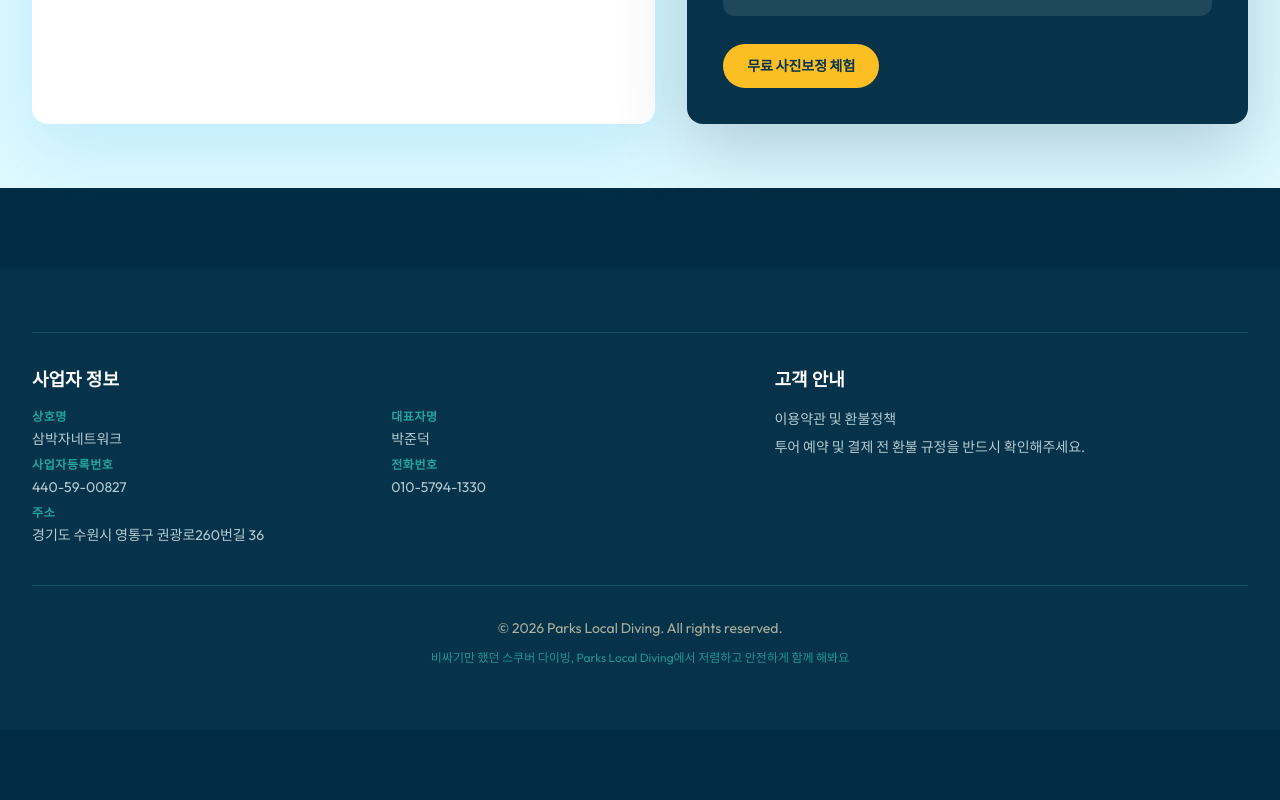
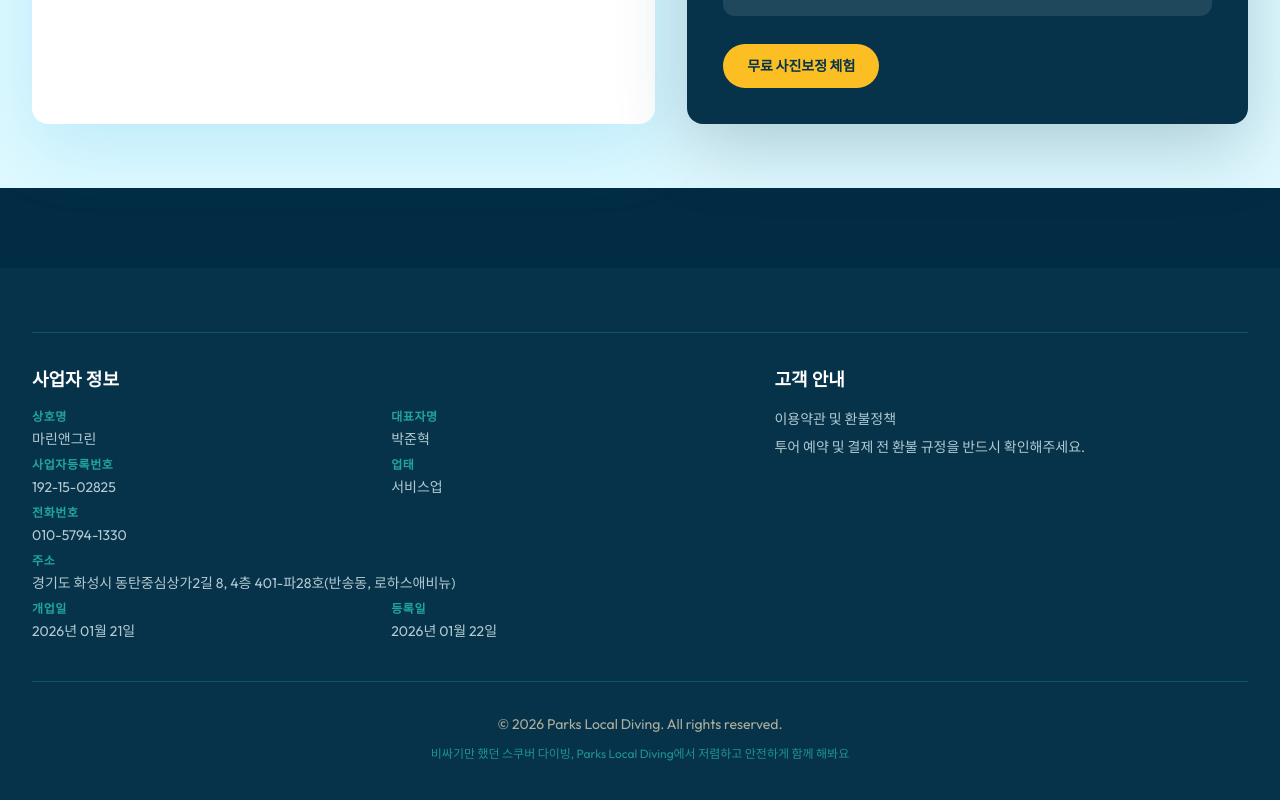
Before and after one commit to junggyukimmpsol/DivingPlatform, a React (Vite) app: page / in a window 1280 px wide. Shown: the part 2910-3710 px from the top of the page. Before the commit the page ends 3640 px from the top, so only its background shows below. Built offline with nearby package versions, Linux system fonts and the light colour scheme; no server answers; a web font is replaced by a local one.

Commit message:
Update business information

```diff
--- a/src/components/Footer.tsx
+++ b/src/components/Footer.tsx
@@ -13,15 +13,19 @@ const Footer = () => {
             <dl className="grid gap-2 text-cyan-50/75 sm:grid-cols-2">
               <div>
                 <dt className="text-xs font-bold uppercase tracking-wider text-ocean-teal/70">상호명</dt>
-                <dd className="mt-1">삼박자네트워크</dd>
+                <dd className="mt-1">마린앤그린</dd>
               </div>
               <div>
                 <dt className="text-xs font-bold uppercase tracking-wider text-ocean-teal/70">대표자명</dt>
-                <dd className="mt-1">박준덕</dd>
+                <dd className="mt-1">박준혁</dd>
               </div>
               <div>
                 <dt className="text-xs font-bold uppercase tracking-wider text-ocean-teal/70">사업자등록번호</dt>
-                <dd className="mt-1">440-59-00827</dd>
+                <dd className="mt-1">192-15-02825</dd>
+              </div>
+              <div>
+                <dt className="text-xs font-bold uppercase tracking-wider text-ocean-teal/70">업태</dt>
+                <dd className="mt-1">서비스업</dd>
               </div>
               <div>
                 <dt className="text-xs font-bold uppercase tracking-wider text-ocean-teal/70">전화번호</dt>
@@ -33,7 +37,15 @@ const Footer = () => {
               </div>
               <div className="sm:col-span-2">
                 <dt className="text-xs font-bold uppercase tracking-wider text-ocean-teal/70">주소</dt>
-                <dd className="mt-1">경기도 수원시 영통구 권광로260번길 36</dd>
+                <dd className="mt-1">경기도 화성시 동탄중심상가2길 8, 4층 401-파28호(반송동, 로하스애비뉴)</dd>
+              </div>
+              <div>
+                <dt className="text-xs font-bold uppercase tracking-wider text-ocean-teal/70">개업일</dt>
+                <dd className="mt-1">2026년 01월 21일</dd>
+              </div>
+              <div>
+                <dt className="text-xs font-bold uppercase tracking-wider text-ocean-teal/70">등록일</dt>
+                <dd className="mt-1">2026년 01월 22일</dd>
               </div>
             </dl>
           </div>
--- a/src/pages/TermsPage.tsx
+++ b/src/pages/TermsPage.tsx
@@ -20,15 +20,19 @@ const TermsPage: React.FC = () => {
             <dl className="mt-5 grid gap-4 text-sm text-slate-300 sm:grid-cols-2">
               <div>
                 <dt className="font-bold text-slate-500">상호명</dt>
-                <dd className="mt-1">삼박자네트워크</dd>
+                <dd className="mt-1">마린앤그린</dd>
               </div>
               <div>
                 <dt className="font-bold text-slate-500">대표자명</dt>
-                <dd className="mt-1">박준덕</dd>
+                <dd className="mt-1">박준혁</dd>
               </div>
               <div>
                 <dt className="font-bold text-slate-500">사업자등록번호</dt>
-                <dd className="mt-1">440-59-00827</dd>
+                <dd className="mt-1">192-15-02825</dd>
+              </div>
+              <div>
+                <dt className="font-bold text-slate-500">업태</dt>
+                <dd className="mt-1">서비스업</dd>
               </div>
               <div>
                 <dt className="font-bold text-slate-500">전화번호</dt>
@@ -40,7 +44,15 @@ const TermsPage: React.FC = () => {
               </div>
               <div className="sm:col-span-2">
                 <dt className="font-bold text-slate-500">주소</dt>
-                <dd className="mt-1">경기도 수원시 영통구 권광로260번길 36</dd>
+                <dd className="mt-1">경기도 화성시 동탄중심상가2길 8, 4층 401-파28호(반송동, 로하스애비뉴)</dd>
+              </div>
+              <div>
+                <dt className="font-bold text-slate-500">개업일</dt>
+                <dd className="mt-1">2026년 01월 21일</dd>
+              </div>
+              <div>
+                <dt className="font-bold text-slate-500">등록일</dt>
+                <dd className="mt-1">2026년 01월 22일</dd>
               </div>
             </dl>
           </section>
@@ -49,7 +61,7 @@ const TermsPage: React.FC = () => {
             <h2 className="font-display text-2xl font-bold text-white">이용약관</h2>
             <div className="mt-5 space-y-4 text-sm leading-7 text-slate-300">
               <p>
-                본 약관은 삼박자네트워크가 운영하는 Parks Local Diving 웹사이트에서 제공하는
+                본 약관은 마린앤그린이 운영하는 Parks Local Diving 웹사이트에서 제공하는
                 다이빙 투어 예약, 회원 서비스, 결제 및 관련 서비스 이용에 적용됩니다.
               </p>
               <p>
```
